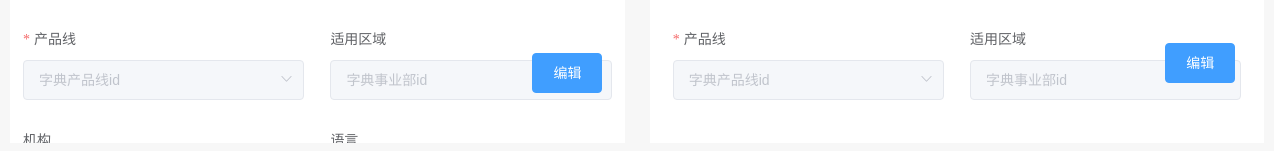
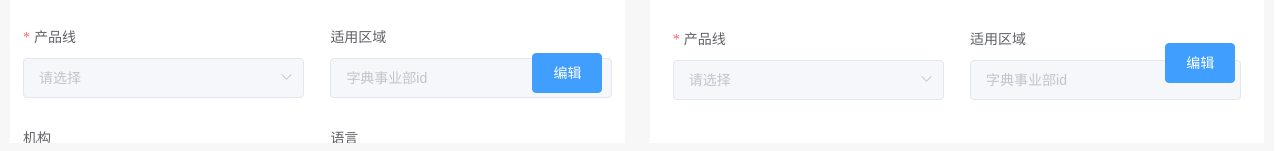
Before and after one commit to ml-xxay/textAll, a Vue app: page /dialog in a window 1280 px wide. Shown: the part 367-518 px from the top of the page. Built offline with nearby package versions, Linux system fonts and the light colour scheme.

Commit message:
完成产品类型与产品线得关联

```diff
--- a/src/views/textDialog.vue
+++ b/src/views/textDialog.vue
@@ -1,7 +1,7 @@
 <template>
   <div class="box">
     <div class="left" ref="leftRef">
-      <h3>待录入详情</h3>
+      <h3 style="margin-bottom:16px">待录入详情</h3>
         <!-- 左侧表单 -->
       <el-form ref="form" :model="formLeft" :rules="configLeft.rules" label-width="80px" class="form-left-box" label-position="top" :disabled="isDisabledLeft">
         <el-form-item class="item" :label="item.label" :prop="item.prop" v-for="(item,index) in configLeft.formItems" :key="index">
@@ -151,6 +151,7 @@
                  :ref="`rightSelect-${item.prop}`"
                  @focus="handleRightFocus(item.prop)"
                  @blur="handleRightBlur"
+                 @change="updateProductLineDropdown(pane.id, pane.data)"
                  style="width: 100%"
                  clearable
                >
@@ -158,6 +159,7 @@
                    v-for="options in getOptions(item)"
                    :label="options.title"
                    :value="options.value"
+                   :key="options.value"
                  >
                  </el-option>
                </el-select>
@@ -286,7 +288,7 @@ export default {
             prop:'productLine',
             rolus:'',
             slot:'productLine',
-            type:'select',
+            type:'multiple',
             options: [
                   { title: '启用', value: 1 },
                   { title: '禁用', value: 0 }
@@ -418,7 +420,7 @@ export default {
           certificateReportNumber: 'pdf文件',
           projectAbbreviation: 'I-V扫描与智能诊断',
           language: 'zh',
-          productLine: '字典产品线id',
+          productLine: [],
           standard: ['1'],
           organization: ' 字典机构简称id',
           certificateType: '类型字典id',
@@ -438,11 +440,11 @@ export default {
           certificateReportNumber: 'pdf文件',
           projectAbbreviation: 'I-V扫描与智能诊断',
           language: 'zh',
-          productLine: '字典产品线id',
+          productLine: [],
           standard: ['111','222'],
           organization: ' 字典机构简称id',
           certificateType: '类型字典id',
-          productModel: ['111','222'],
+          productModel: [],
           validDate: '2017-01-17 16:25:38',
           issueDate: '2020-12-08 06:16:08',
           applicableRegion: '字典事业部id',
@@ -653,6 +655,7 @@ export default {
     //  处理左侧字典
     getOptions() {
       return function (item) {
+        console.log(item,'----------');
         const dictionaryKey = item.prop;
         if (this.dictionaries[dictionaryKey]) {
           return this.dictionaries[dictionaryKey].map(dictItem => ({
@@ -749,43 +752,46 @@ export default {
     },
 
     // 根据所选产品型号 动态的处理  产品线
-    updateProductLineDropdown(tabId,modelIds){
+   updateProductLineDropdown(tabId, modelIds) {
+   console.log('当前tab的id:', tabId, '右侧所有的数组', modelIds);
    // 更新对应产品型号的产品线下拉框
-      const currentForm = this.panes.find(pane => pane.id == tabId); //找出当前激活tabs所对应的表单
-      console.log(currentForm,'我是找到的对应的表单');
+   let currentForm = this.panes.find(pane => pane.id == tabId); // 找出当前激活tabs所对应的双向绑定的表单
    if (!currentForm) {
       console.error('找不到当前激活的 Tab 的数据');
       return;
     }
 
-      const modelItem = this.configLeft.formItems.find(item => item.prop === 'productModel');//找出产品型号这一项
-      console.log(modelItem,'我是找到的对应项');
-      if (modelItem && modelItem.type === 'multiple') {
+    const modelItem = this.configLeft.formItems.find(item => item.prop === 'productModel'); // 从配置里面找出产品型号这一项
+    if (modelItem && modelItem.type === 'multiple' && modelItem.prop == 'productModel') {
 
+      let selectedModels = currentForm.data.productModel;
+      let combinedProductLines = [];
 
-      const arr =  modelIds.find(item=> item.id === tabId).data.productModel
-
-
-        let combinedProductLines = [];
-        arr.forEach(modelId => {
-          console.log(modelId,'我是接收的数组的每一项');
+      selectedModels.forEach(modelId => {
         const productLinesForModel = this.dictionaries.productModel.find(p => p.id === modelId).productLine;
-          console.log(productLinesForModel,'我是所会找到的');
         combinedProductLines = combinedProductLines.concat(productLinesForModel);
       });
 
-        console.log(combinedProductLines,'我是处理完成的');
-        // const uniqueProductLines = [...new Set(combinedProductLines)];
-        // const options = uniqueProductLines.map(plId => this.dictionaries.productLine.find(pl => pl.id === plId));
-        modelItem.options = combinedProductLines.map(option => ({
+      const uniqueProductLines = [...new Set(combinedProductLines)];
+      console.log(uniqueProductLines, '我是处理完成的');
+
+      // modelItem.options = uniqueProductLines.map(option => ({
+      //   title: option.name,
+      //   value: option.id
+      // }));
+
+        // 使用 $set 方法确保数据是响应式的
+      this.$set(modelItem, 'options', uniqueProductLines.map(option => ({
         title: option.name,
         value: option.id
-        }));
+      })));
 
-        // // 如果需要的话，更新当前表单中的 productLine 字段
-        currentForm.data.productLine = combinedProductLines;
+    console.log(modelItem.options, '更新后的 options');
+
+      // 如果需要的话，更新当前表单中的 productLine 字段
+      currentForm.data.productLine = uniqueProductLines.map(option => option.id)
     }
-    }
+  },
   },
   watch:{
     isDisabledLeft(newVal,oldVal){
@@ -801,13 +807,12 @@ export default {
       }
     },
     // 动态的监听产品型号下拉
-    panes: {
-      handler(newVal, oldVal) {
-        console.log(newVal,'----我是产品线下拉----');
-        this.updateProductLineDropdown(this.currentActiveTab,newVal);
-      },
-      deep: true
-    },
+    // panes: {
+    //   handler(newVal, oldVal) {
+    //     this.updateProductLineDropdown(this.currentActiveTab,newVal);
+    //   },
+    //   deep: true
+    // },
     currentActiveTab(newVal,oldVal){
       // 仅在切换 Tab 时重置表单字段
       if (newVal !== oldVal) {
```
Also changed, not shown: 1 other file (tests, documents, lock files or other folders). Lines whose indentation alone changed are shown as unchanged.
